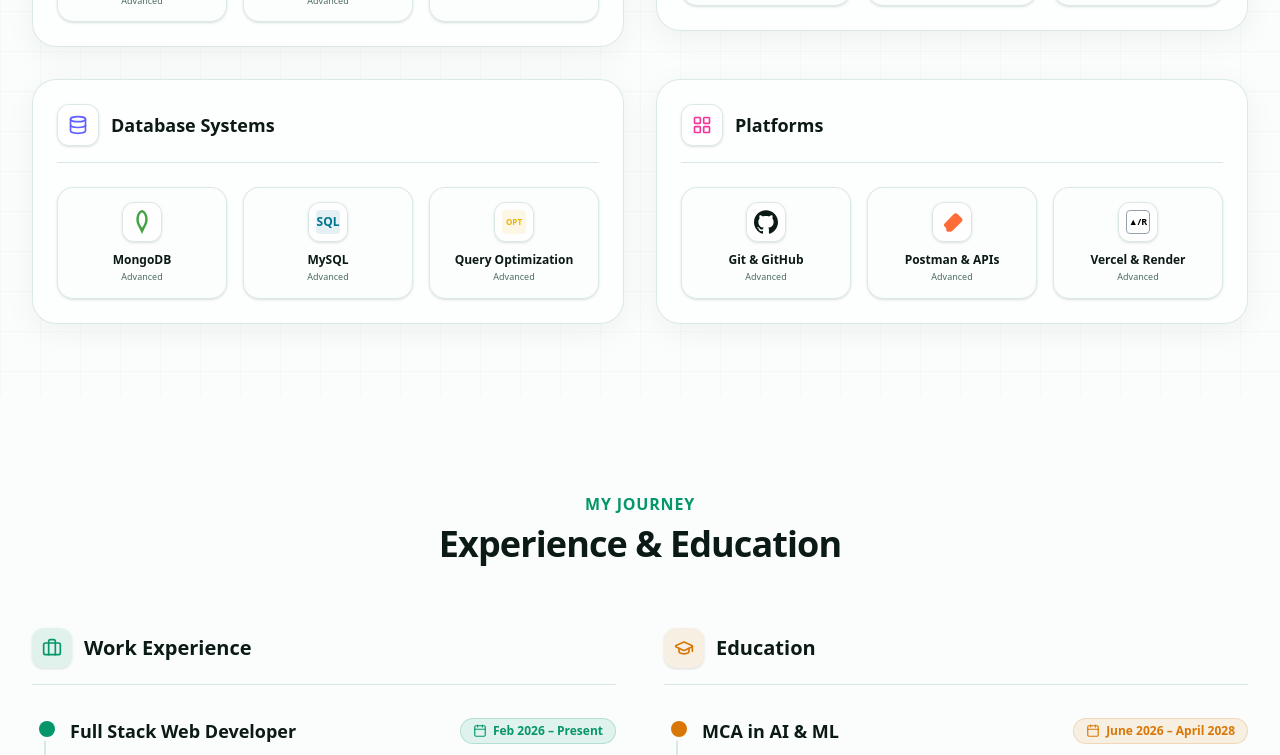
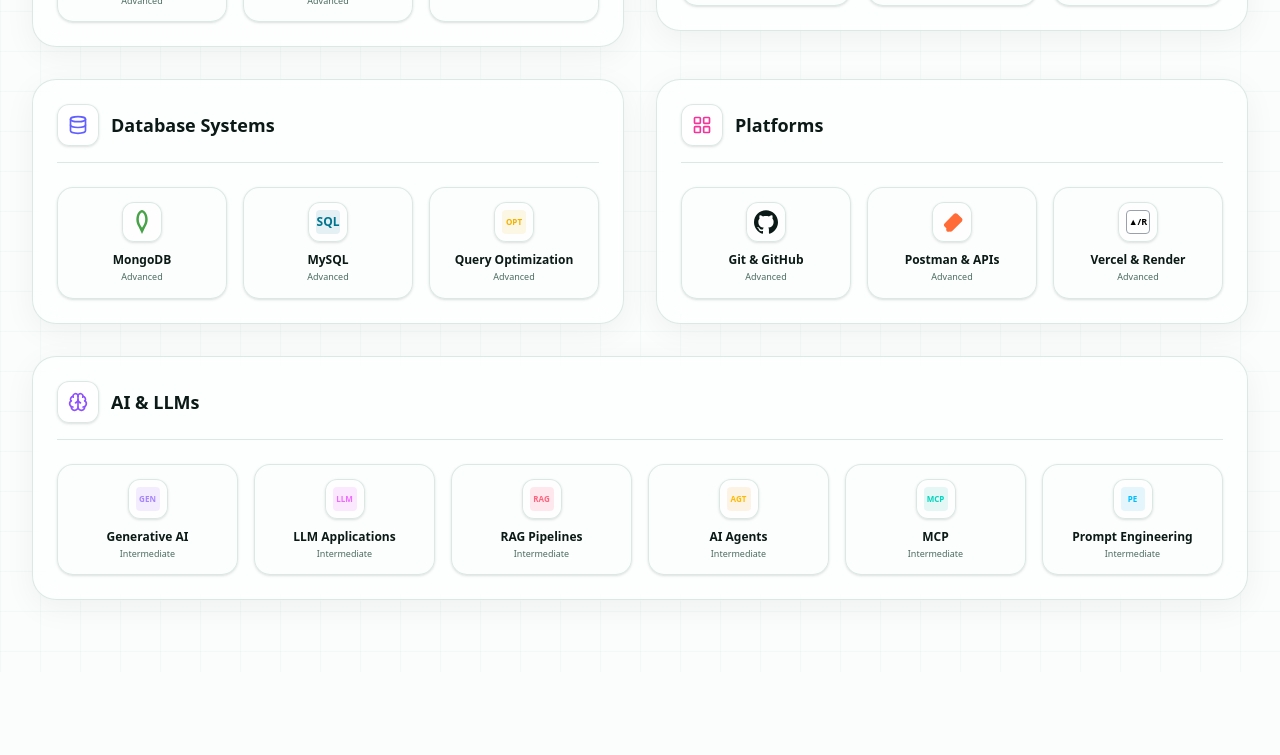
Before and after one commit to Shubhamprogrammar/shubham-portfolio, a Next.js app: page / in a window 1280 px wide. Shown: the part 2214-2969 px from the top of the page. Built offline with nearby package versions, Linux system fonts and the light colour scheme.

Commit message:
add skills

```diff
--- a/src/components/Skills.tsx
+++ b/src/components/Skills.tsx
@@ -1,7 +1,7 @@
 "use client";
 
 import { motion } from "framer-motion";
-import { Code2, Database, LayoutGrid, Terminal } from "lucide-react";
+import { Brain, Code2, Database, LayoutGrid, Terminal } from "lucide-react";
 
 interface SkillItem {
   name: string;
@@ -13,6 +13,7 @@ interface SkillCategory {
   title: string;
   icon: React.ReactNode;
   skills: SkillItem[];
+  fullWidth?: boolean;
 }
 
 export default function Skills() {
@@ -216,6 +217,67 @@ export default function Skills() {
         },
       ],
     },
+    {
+      title: "AI & LLMs",
+      fullWidth: true,
+      icon: <Brain className="w-5 h-5 text-violet-500" />,
+      skills: [
+        {
+          name: "Generative AI",
+          level: "Intermediate",
+          icon: (
+            <div className="w-6 h-6 font-bold text-[8px] bg-violet-500/10 rounded flex items-center justify-center text-violet-400 select-none">
+              GEN
+            </div>
+          ),
+        },
+        {
+          name: "LLM Applications",
+          level: "Intermediate",
+          icon: (
+            <div className="w-6 h-6 font-bold text-[8px] bg-fuchsia-500/10 rounded flex items-center justify-center text-fuchsia-400 select-none">
+              LLM
+            </div>
+          ),
+        },
+        {
+          name: "RAG Pipelines",
+          level: "Intermediate",
+          icon: (
+            <div className="w-6 h-6 font-bold text-[8px] bg-rose-500/10 rounded flex items-center justify-center text-rose-400 select-none">
+              RAG
+            </div>
+          ),
+        },
+        {
+          name: "AI Agents",
+          level: "Intermediate",
+          icon: (
+            <div className="w-6 h-6 font-bold text-[8px] bg-amber-500/10 rounded flex items-center justify-center text-amber-400 select-none">
+              AGT
+            </div>
+          ),
+        },
+        {
+          name: "MCP",
+          level: "Intermediate",
+          icon: (
+            <div className="w-6 h-6 font-bold text-[8px] bg-teal-500/10 rounded flex items-center justify-center text-teal-400 select-none">
+              MCP
+            </div>
+          ),
+        },
+        {
+          name: "Prompt Engineering",
+          level: "Intermediate",
+          icon: (
+            <div className="w-6 h-6 font-bold text-[8px] bg-sky-500/10 rounded flex items-center justify-center text-sky-400 select-none">
+              PE
+            </div>
+          ),
+        },
+      ],
+    },
   ];
 
   return (
@@ -249,7 +311,7 @@ export default function Skills() {
             transition={{ duration: 0.5, delay: 0.2 }}
             className="text-base text-muted mt-4 max-w-2xl mx-auto"
           >
-            An organized view of programming languages, CS core domains, databases, and hosting stacks I use to engineer modern solutions.
+            An organized view of programming languages, CS core domains, AI & LLM tooling, databases, and hosting stacks I use to engineer modern solutions.
           </motion.p>
         </div>
 
@@ -262,7 +324,7 @@ export default function Skills() {
               whileInView={{ opacity: 1, y: 0 }}
               viewport={{ once: true }}
               transition={{ duration: 0.6, delay: catIdx * 0.1 }}
-              className="p-6 rounded-3xl border border-card-border bg-card-bg glass shadow-md flex flex-col gap-6"
+              className={`p-6 rounded-3xl border border-card-border bg-card-bg glass shadow-md flex flex-col gap-6 ${category.fullWidth ? "md:col-span-2" : ""}`}
             >
               <div className="flex items-center gap-3 border-b border-card-border pb-4">
                 <div className="p-2.5 rounded-xl bg-card-bg border border-card-border shadow-sm">
@@ -272,7 +334,7 @@ export default function Skills() {
               </div>
 
               {/* Skills cards grid inside category */}
-              <div className="grid grid-cols-2 sm:grid-cols-3 gap-4">
+              <div className={`grid grid-cols-2 sm:grid-cols-3 gap-4 ${category.fullWidth ? "lg:grid-cols-6" : ""}`}>
                 {category.skills.map((skill, skillIdx) => (
                   <motion.div
                     key={skill.name}
```
Also changed, not shown: 1 other file (tests, documents, lock files or other folders).
